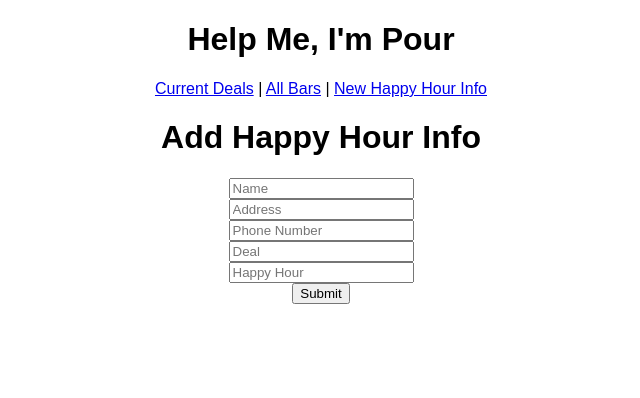
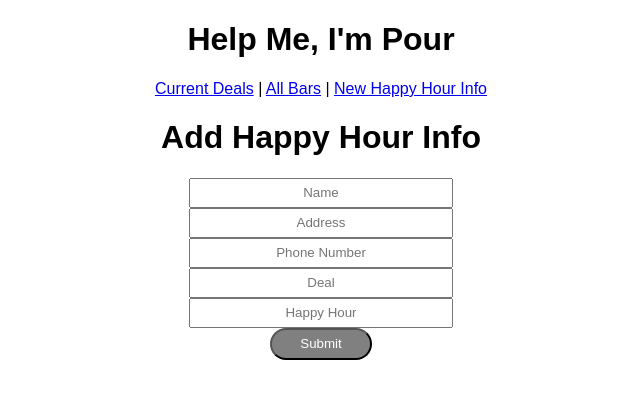
Before and after one commit to gpuett/help-me-im-pour, a React (Create React App) app: page /#/NewBar in a window 1280 px wide. Shown: the top 398 px of the page, without its empty margins (319-959 px from the left). Built offline with nearby package versions, Linux system fonts and the light colour scheme.

Commit message:
update css

```diff
--- a/src/App.css
+++ b/src/App.css
@@ -1,28 +1,3 @@
 .App {
   text-align: center;
 }
-
-.App-logo {
-  animation: App-logo-spin infinite 20s linear;
-  height: 80px;
-}
-
-.App-header {
-  background-color: #222;
-  height: 150px;
-  padding: 20px;
-  color: white;
-}
-
-.App-title {
-  font-size: 1.5em;
-}
-
-.App-intro {
-  font-size: large;
-}
-
-@keyframes App-logo-spin {
-  from { transform: rotate(0deg); }
-  to { transform: rotate(360deg); }
-}
--- a/src/App.js
+++ b/src/App.js
@@ -11,10 +11,6 @@ import PropTypes from 'prop-types';
 
 
 class App extends Component {
-  constructor(props) {
-    super(props);
-  }
-
   render() {
     return (
       <HashRouter>
--- a/src/components/Bar.jsx
+++ b/src/components/Bar.jsx
@@ -24,4 +24,4 @@ Bar.propTypes = {
   happyHour: PropTypes.string.isRequired
 }
 
-export default Bar;
+export default connect()(Bar);
--- /dev/null
+++ b/src/components/NewBarForm.css
@@ -0,0 +1,13 @@
+input {
+  width: 20vw;
+  height: 3vh;
+  text-align: center;
+}
+
+button {
+  width: 8vw;
+  height: 4vh;
+  background-color: grey;
+  color: white;
+  border-radius: 20px;
+}
--- a/src/components/NewBarForm.jsx
+++ b/src/components/NewBarForm.jsx
@@ -2,6 +2,8 @@ import React from 'react';
 import { connect } from 'react-redux';
 import { v4 } from 'uuid';
 import c from './../constants';
+import './NewBarForm.css';
+import PropTypes from 'prop-types';
 
 function NewBarForm(props) {
   let _name = null;
@@ -51,7 +53,7 @@ function NewBarForm(props) {
           ref={(input) => {_deal = input;}}/>
         <br/>
         <input
-          type="text" placeholder="Happy Hour"
+          type="text" placeholder="Happy Hour" required
           ref={(input) => {_happyHour = input;}}/>
         <br/>
         <button type='submit'>Submit</button>
@@ -61,5 +63,9 @@ function NewBarForm(props) {
   );
 }
 
+NewBarForm.propTypes = {
+  dispatch: PropTypes.func
+};
+
 
 export default connect() (NewBarForm);
--- a/src/reducers/bar-list-reducer.js
+++ b/src/reducers/bar-list-reducer.js
@@ -20,7 +20,7 @@ export default (state = {}, action) => {
 
     case c.RECEIVE_BAR:
         newState = Object.assign({}, state);
-        newState[action.bar.if] = action.bar;
+        newState[action.bar.id] = action.bar;
         return newState;
 
   default:
```
